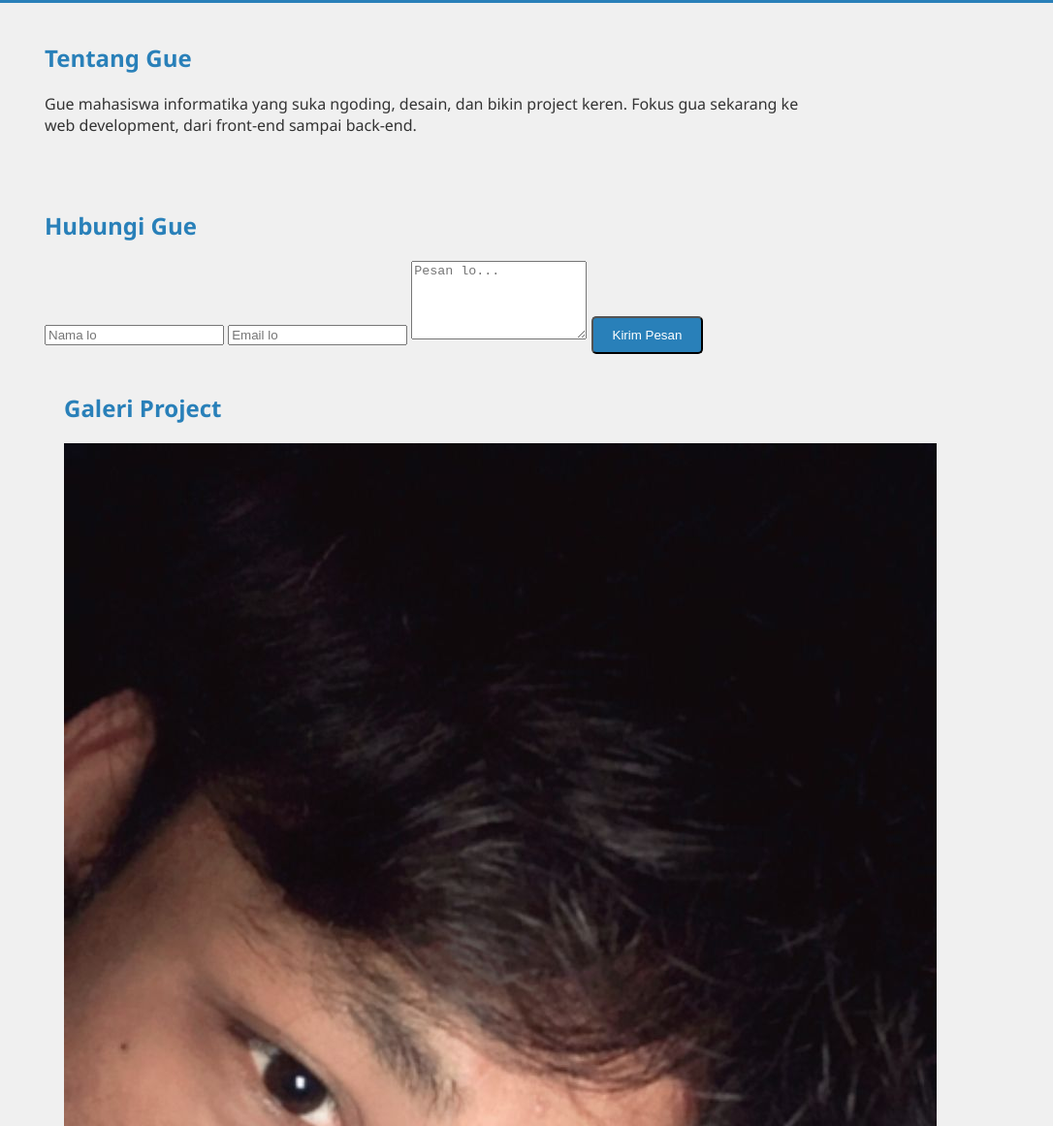
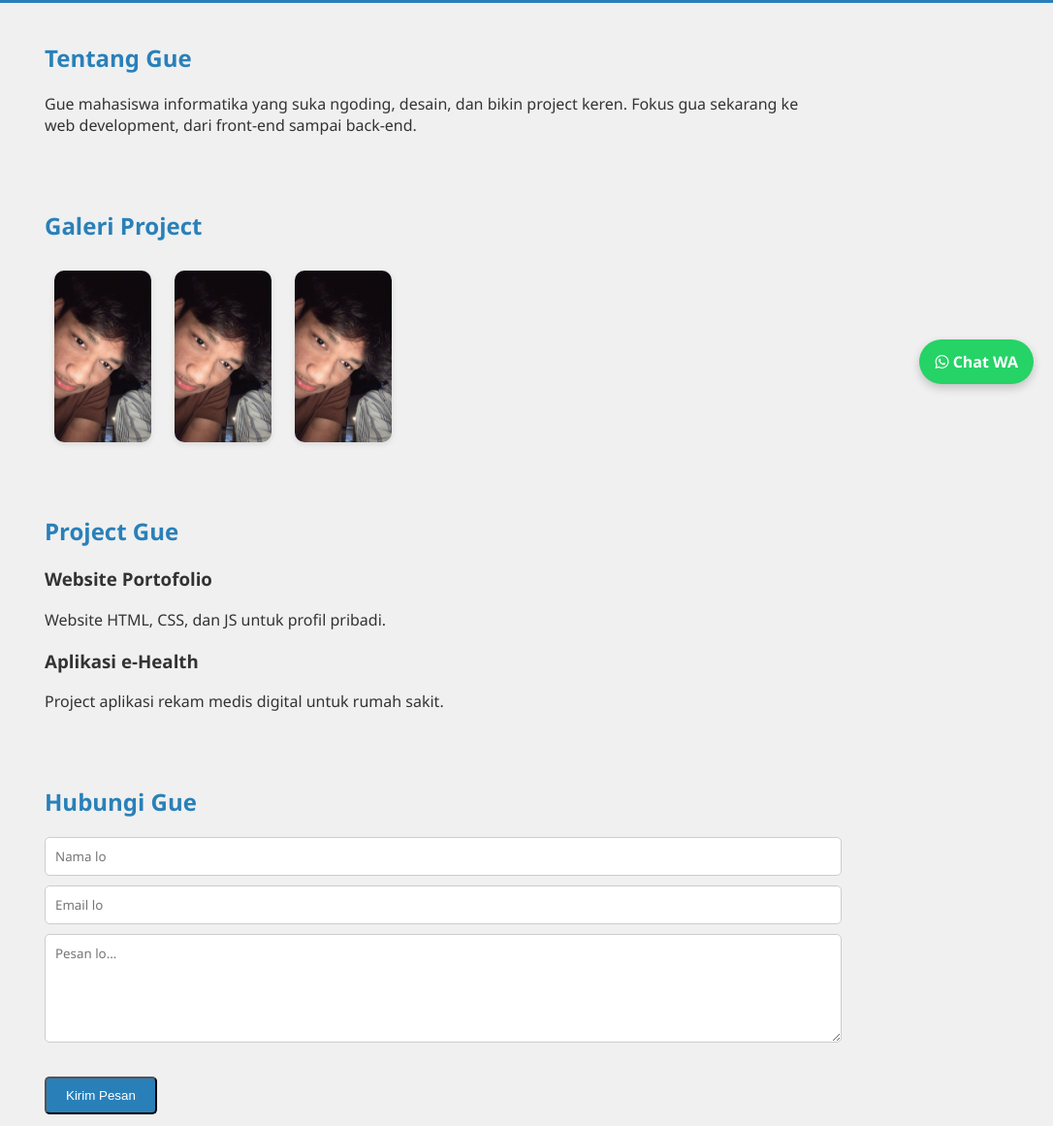
Before and after one commit to salmanalzikri/profil-gue, a plain HTML site: page index.html in a window 1280 px wide. Shown: the part 384-1545 px from the top of the page at 97% size, without its empty margins (194-1280 px from the left). Drawn offline with nearby package versions, Linux system fonts and the light colour scheme.

Commit message:
Add files via upload

```diff
--- a/index.html
+++ b/index.html
@@ -5,8 +5,9 @@
   <meta charset="UTF-8" />
   <meta name="viewport" content="width=device-width, initial-scale=1.0" />
   <title>Profil Keren Gue</title>
-  <link rel="stylesheet" href="https://cdnjs.cloudflare.com/ajax/libs/font-awesome/6.5.0/css/all.min.css">
-  <link href="https://cdn.jsdelivr.net/npm/aos@2.3.4/dist/aos.css" rel="stylesheet">
+  <link rel="icon" href="favicon.jpg" type="image/jpeg" />
+  <link rel="stylesheet" href="https://cdnjs.cloudflare.com/ajax/libs/font-awesome/6.5.0/css/all.min.css" />
+  <link href="https://cdn.jsdelivr.net/npm/aos@2.3.4/dist/aos.css" rel="stylesheet" />
   <style>
     :root {
       --bg-color: #f0f0f0;
@@ -100,6 +101,23 @@
       background: #ccc;
     }
 
+    .gallery img {
+      width: 100px;
+      margin: 10px;
+      border-radius: 10px;
+      box-shadow: 0 2px 6px rgba(0, 0, 0, 0.1);
+    }
+
+    input,
+    textarea {
+      width: 100%;
+      padding: 10px;
+      margin-bottom: 10px;
+      border: 1px solid #ccc;
+      border-radius: 5px;
+      font-family: inherit;
+    }
+
     @media (max-width: 600px) {
       .profile-pic {
         width: 100px;
@@ -114,7 +132,7 @@
     <button class="dark-toggle" id="darkToggle"><i class="fas fa-moon"></i></button>
     <h1 data-aos="fade-down">Salman Alzikri</h1>
     <p data-aos="fade-up">Web Developer | Mahasiswa Informatika</p>
-    <img src="salman.jpg" alt="Foto Profil" class="profile-pic" data-aos="zoom-in">
+    <img src="salman.jpg" alt="Foto Profil" class="profile-pic" data-aos="zoom-in" />
   </header>
 
   <section class="container" data-aos="fade-up">
@@ -122,14 +140,6 @@
     <p>Gue mahasiswa informatika yang suka ngoding, desain, dan bikin project keren. Fokus gua sekarang ke web development, dari front-end sampai back-end.</p>
   </section>
 
-<section class="container" data-aos="fade-right">
-  <h2>Hubungi Gue</h2>
-  <form action="https://formspree.io/f/your_form_id" method="POST">
-    <input type="text" name="nama" placeholder="Nama lo" required>
-    <input type="email" name="email" placeholder="Email lo" required>
-    <textarea name="pesan" placeholder="Pesan lo..." rows="5" required></textarea>
-    <button type="submit" class="btn">Kirim Pesan</button>
-  </form>
   <section class="container" data-aos="fade-up">
     <h2>Galeri Project</h2>
     <div class="gallery">
@@ -139,8 +149,6 @@
     </div>
   </section>
 
-  <section class="container" data-aos="fade-right">
-    <h2>Hubungi Gue</h2>
   <section class="container" data-aos="fade-up">
     <h2>Project Gue</h2>
     <div class="project-list">
@@ -153,6 +161,16 @@
         <p>Project aplikasi rekam medis digital untuk rumah sakit.</p>
       </div>
     </div>
+  </section>
+
+  <section class="container" data-aos="fade-up">
+    <h2>Hubungi Gue</h2>
+    <form action="https://formspree.io/f/your_form_id" method="POST">
+      <input type="text" name="nama" placeholder="Nama lo" required />
+      <input type="email" name="email" placeholder="Email lo" required />
+      <textarea name="pesan" placeholder="Pesan lo..." rows="5" required></textarea>
+      <button type="submit" class="btn">Kirim Pesan</button>
+    </form>
     <p>Email: <a href="mailto:salman@example.com">salman@example.com</a></p>
     <div class="social-icons">
       <a href="https://instagram.com/username" target="_blank"><i class="fab fa-instagram"></i></a>
@@ -165,14 +183,32 @@
     <p>© 2025 Salman Alzikri | Dibuat dengan semangat dan kopi ☕</p>
   </footer>
 
+  <!-- Tombol WhatsApp -->
+  <a href="https://wa.me/6283180051179" target="_blank" style="
+    position: fixed;
+    bottom: 20px;
+    right: 20px;
+    background-color: #25D366;
+    color: white;
+    padding: 12px 16px;
+    border-radius: 50px;
+    text-decoration: none;
+    font-weight: bold;
+    box-shadow: 0 4px 10px rgba(0,0,0,0.2);
+    z-index: 9999;
+  ">
+    <i class="fab fa-whatsapp"></i> Chat WA
+  </a>
+
   <script src="https://cdn.jsdelivr.net/npm/aos@2.3.4/dist/aos.js"></script>
   <script>
     AOS.init();
-
     const toggle = document.getElementById('darkToggle');
     toggle.addEventListener('click', () => {
       document.body.classList.toggle('dark');
-      toggle.innerHTML = document.body.classList.contains('dark') ? '<i class="fas fa-sun"></i>' : '<i class="fas fa-moon"></i>';
+      toggle.innerHTML = document.body.classList.contains('dark')
+        ? '<i class="fas fa-sun"></i>'
+        : '<i class="fas fa-moon"></i>';
     });
   </script>
 </body>
```
Lines whose indentation alone changed are shown as unchanged.
